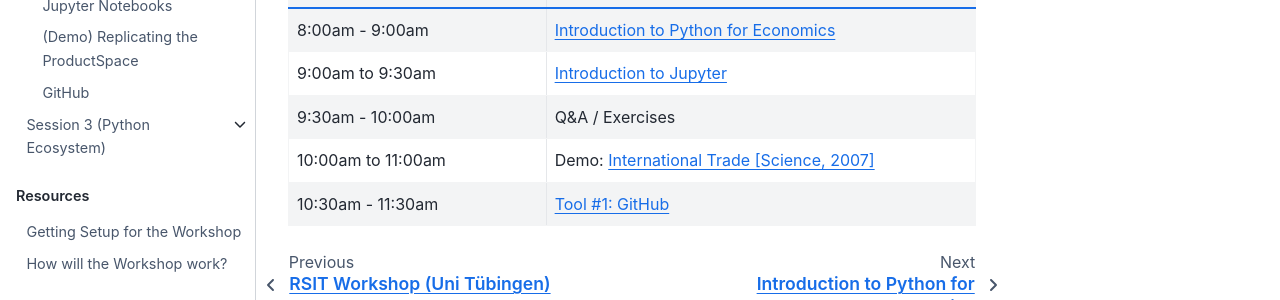
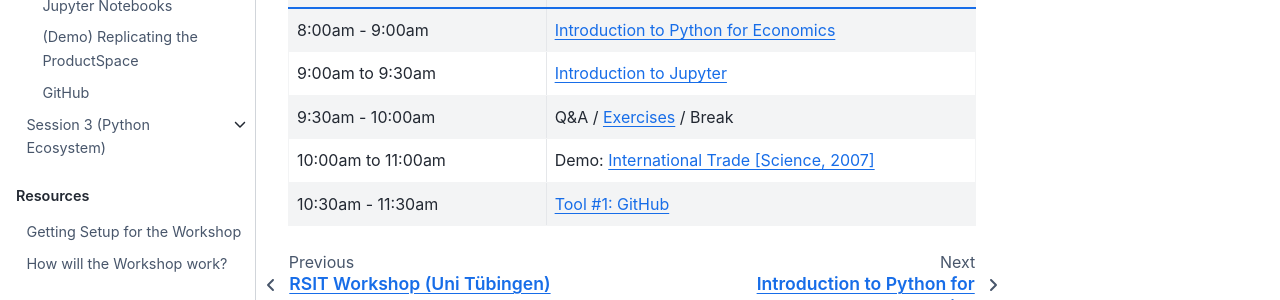
Before and after one commit to QuantEcon/2021-workshop-rsit, a Jupyter Book: the page built from website/week1/session1/schedule.md, in a window 1280 px wide. Shown: the part 413-713 px from the top of the page. Built offline with Jupyter Book 1.0.4 settings and Sphinx 7.4.7 and the Sphinx Book theme 1.1.4, drawn with Linux system fonts in a browser that asks for light colours.

Commit message:
update exercises to run through jupyter notebook exercises (#4)

```diff
--- a/website/week1/session1/schedule.md
+++ b/website/week1/session1/schedule.md
@@ -21,7 +21,7 @@
 * - 9:00am to 9:30am
   - [Introduction to Jupyter](session1/jupyter)
 * - 9:30am - 10:00am
-  - Q&A / Exercises
+  - Q&A / [Exercises](setup/exercises) / Break
 * - 10:00am to 11:00am
   - Demo: [International Trade [Science, 2007]](session1/demo)
 * - 10:30am - 11:30am
```
Also changed, not shown: website/resources/python-setup.md (+1 -1 lines), website/week1/session1/jupyter-intro.md (line endings or trailing spaces).
